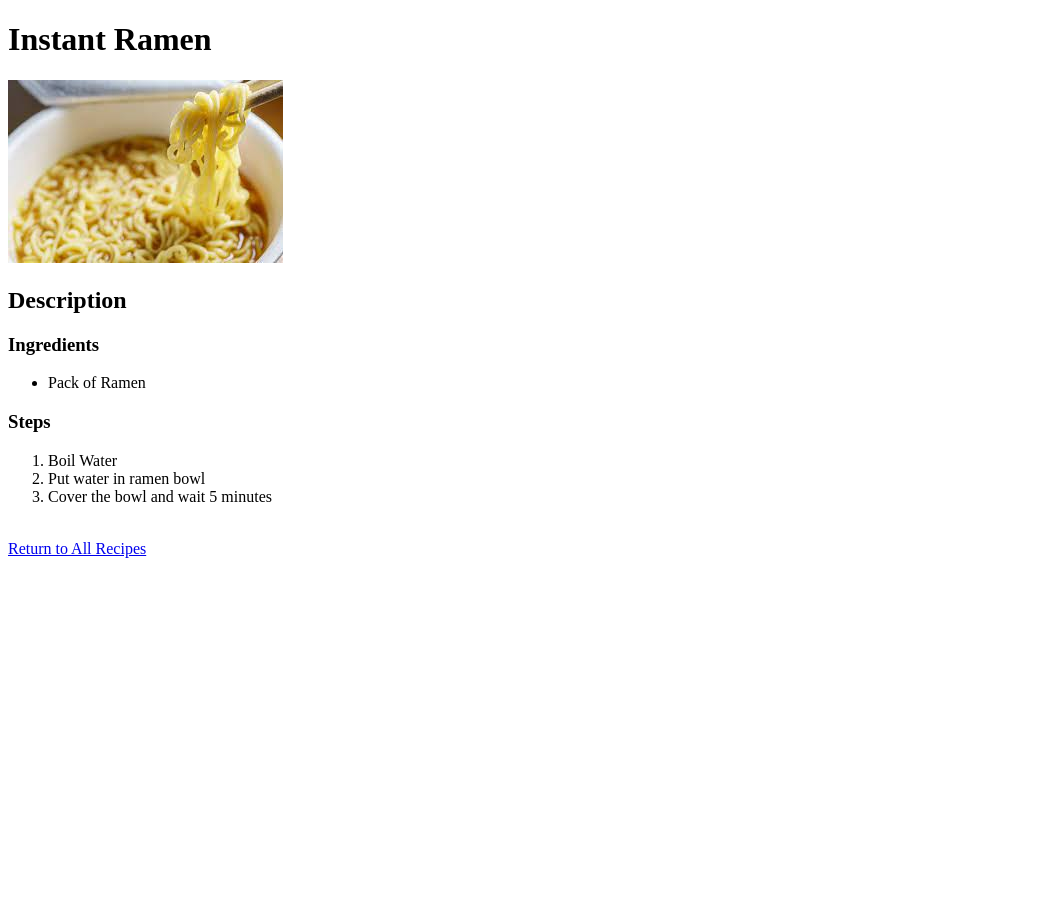
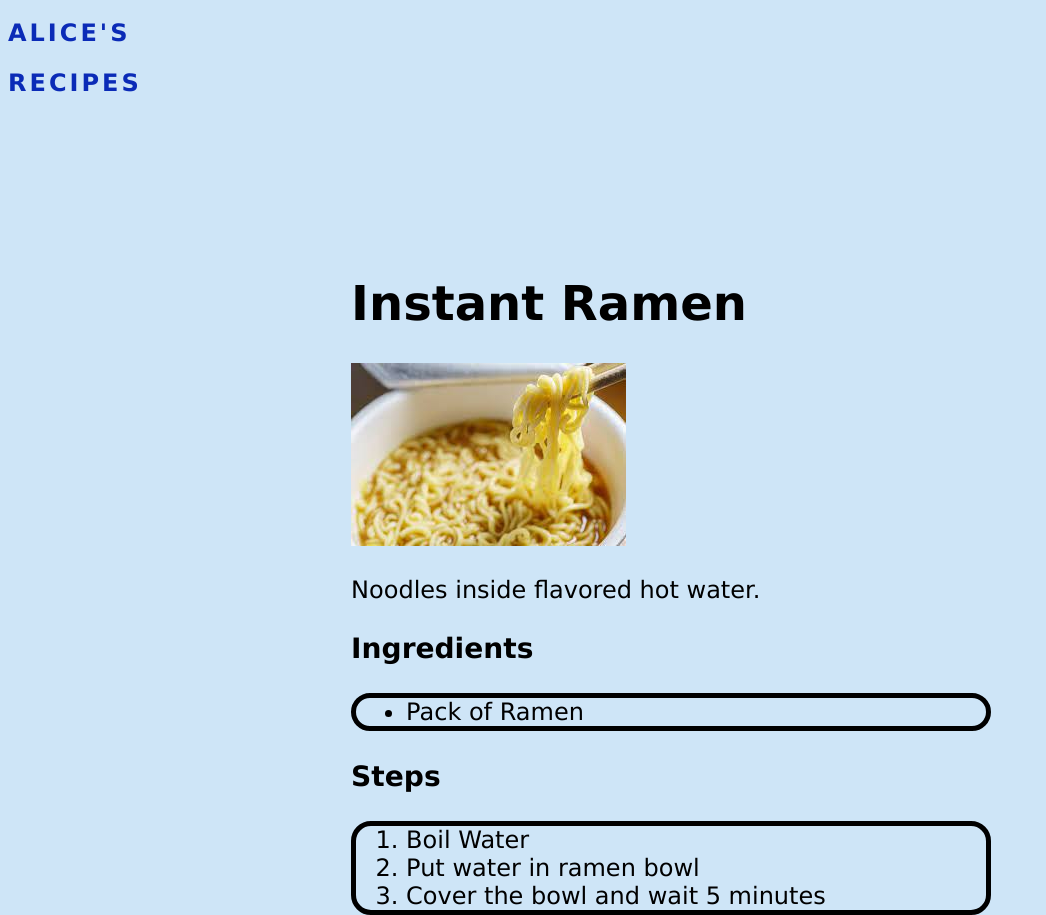
Before and after one commit to alpal920/odin-recipes, a plain HTML site: page recipes/ramen.html in a window 1280 px wide. Shown: the whole page, without its empty margins (0-1046 px from the left). Before the commit the page ends 800 px from the top, so only its background shows below. Drawn offline with Linux system fonts and the light colour scheme; files whose address does not match are found by name.

Commit message:
updated all pages

```diff
--- a/recipes/ramen.html
+++ b/recipes/ramen.html
@@ -3,21 +3,29 @@
 <head>
     <meta charset="UTF-8">
     <meta name="viewport" content="width=device-width, initial-scale=1.0">
+    <link rel="stylesheet" href="file:///Users/alicechang/Documents/repos/odin-recipes/style.css"/>
     <title>Instant Ramen</title>
 </head>
 <body>
-    <h1>Instant Ramen</h1>
-    <img src="./images/ramen.jpeg">
-        <h2>Description</h2>
+    <div class="content">
+        <h1>Instant Ramen</h1>
+            <img src="./images/ramen.jpeg">
+            <p>Noodles inside flavored hot water.</p>
             <h3>Ingredients</h3>
-                <ul><li>Pack of Ramen</li></ul>
+                <ul>
+                    <li>Pack of Ramen</li>
+                </ul>
             <h3>Steps</h3>
                 <ol>
                     <li>Boil Water</li>
                     <li>Put water in ramen bowl</li>
                     <li>Cover the bowl and wait 5 minutes</li>
                 </ol>
-                <br>
-                <a href="https://alpal920.github.io/odin-recipes/">Return to All Recipes</a>
+    </div>
+    <div class="navigation">
+        <div class="logolocation">
+            <a class="logo" href=index.html>Alice's Recipes</a>
+        </div>
+    </div>
 </body>
 </html>
--- a/recipes/toast.html
+++ b/recipes/toast.html
@@ -3,14 +3,14 @@
 <head>
     <meta charset="UTF-8">
     <meta name="viewport" content="width=device-width, initial-scale=1.0">
+    <link rel="stylesheet" href="file:///Users/alicechang/Documents/repos/odin-recipes/style.css"/>
     <title>Toast with Butter and Jam</title>
 </head>
 <body>
-    <div class="header">
+    <div class="content">
         <h1>Toast with Butter and Jam</h1>
-    </div>
         <img src="./images/toast.jpeg">
-        <h2>Description</h2>
+            <p>Condiments on toast.</p>
                 <h3>Ingredients</h3>
                     <ul>
                         <li>2 Slices of Bread</li>
@@ -23,7 +23,12 @@
                         <li>Toast the bread</li>
                         <li>Spread the jam and butter on the toasted bread</li>
                     </ol>
-                <br>
-                <a href="https://alpal920.github.io/odin-recipes/">Return to All Recipes</a>
+    </div>
+    <div class="navigation">
+        <div class="logolocation">
+            <a class="logo" href=index.html>Alice's Recipes</a>
+        </div>
+    </div>
+</body>
 
 </html>
--- a/style.css
+++ b/style.css
@@ -10,26 +10,26 @@
     gap: 41px;
   }
 
-body{
+body {
     font-size: 24px;
     font-family: Verdana, Geneva, Tahoma, sans-serif;
     cursor: url(recipes/images/pizza-cutter.png), auto;
-    background-image: url(recipes/images/recipe_home1.png);
+    background-color: #CEE5F7;
     height: 100%;
     background-position: center;
-    background-size: cover;
+    background-size: 100%;
     background-repeat: no-repeat;
 }
 
-ul {
+ul, ol{
     border: 5px solid black;
     padding-right: 0px;
-    padding-left: 28px;
+    padding-left: 50px;
     width: auto;
     border-radius: 20px;
   }
 
-li :hover{
+ul :hover, ol :hover{
     background-color: yellow;
     font-weight: bold;
     cursor: url(recipes/images/pizza-cursor.png), auto;
@@ -43,6 +43,7 @@ li :hover{
     line-height: 50px;
     text-transform: uppercase;
     font-weight: 800;
+    color: rgb(11, 43, 183);
   }
   .logolocation {
     position: relative;
@@ -58,7 +59,7 @@ li :hover{
   }
 
 
-  .navigation {
+  .body * {
     position: absolute;
     top: 94px;
     left: 72px;
```
Also changed, not shown: index.html (+3 -4 lines), recipes/potato_salad.html (+1 -1 lines), recipes/images/wooden.jpeg (added). Lines whose indentation alone changed are shown as unchanged.
